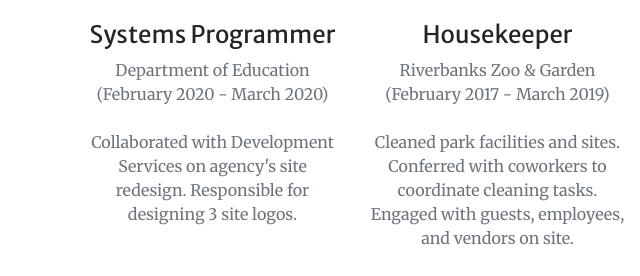
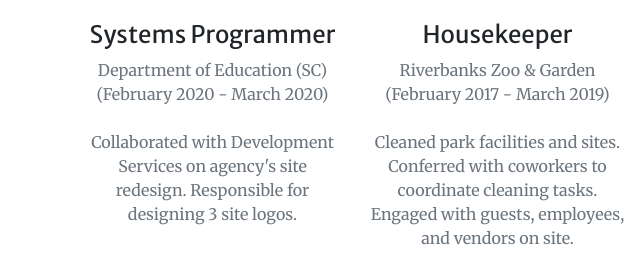
Before and after one commit to kwh1t3106/KW-Portfolio, a website with bundled scripts: page index.html in a window 1280 px wide. Shown: the part 1946-2222 px from the top of the page, 0-640 px from the left. Built offline with nearby package versions, Linux system fonts and the light colour scheme.

Commit message:
Update index.html

```diff
--- a/index.html
+++ b/index.html
@@ -96,7 +96,7 @@
           <div class="mt-5">
             <i class="fas fa-4x fa-laptop-code text-primary mb-4"></i>
             <h3 class="h4 mb-2">Systems Programmer</h3>
-            <p class="text-muted mb-0">Department of Education <br/> (February 2020 - March 2020) <br/><br/> Collaborated with Development Services on agency's site redesign. Responsible for designing 3 site logos.</p>
+            <p class="text-muted mb-0">Department of Education (SC) <br/> (February 2020 - March 2020) <br/><br/> Collaborated with Development Services on agency's site redesign. Responsible for designing 3 site logos.</p>
           </div>
         </div>
         <div class="col-lg-3 col-md-6 text-center">
```
